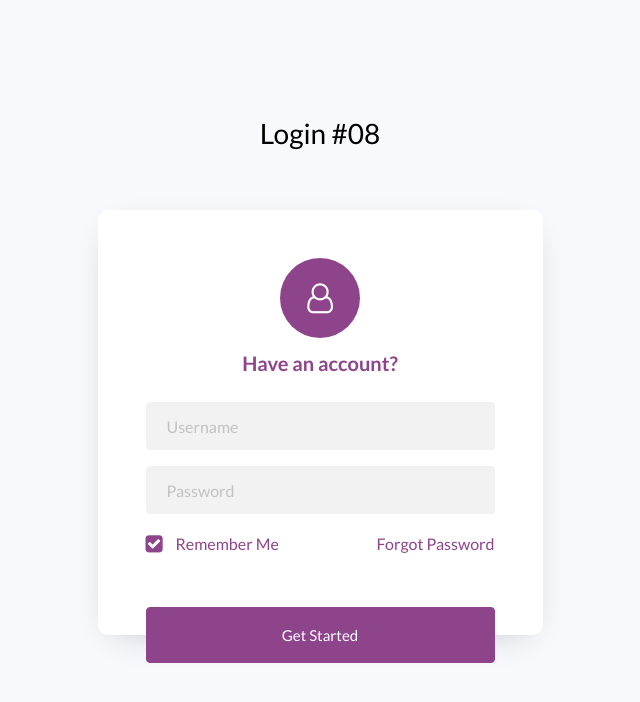
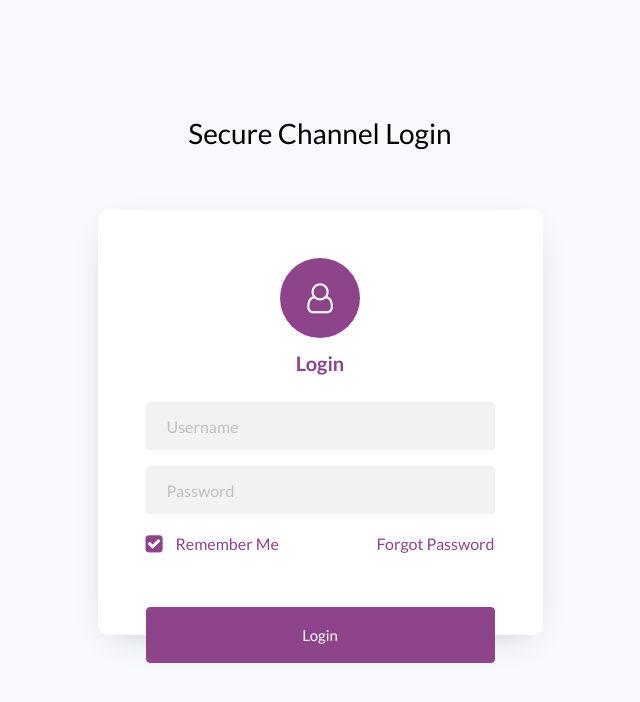
Before and after one commit to shachardron/secapp, a plain HTML site: page index.html in a window 1280 px wide. Shown: the whole page, without its empty margins (320-960 px from the left). Drawn offline with Linux system fonts and the light colour scheme.

Commit message:
text on login

```diff
--- a/index.html
+++ b/index.html
@@ -17,7 +17,7 @@
 		<div class="container">
 			<div class="row justify-content-center">
 				<div class="col-md-6 text-center mb-5">
-					<h2 class="heading-section">Login #08</h2>
+					<h2 class="heading-section">Secure Channel Login</h2>
 				</div>
 			</div>
 			<div class="row justify-content-center">
@@ -26,7 +26,7 @@
 		      	<div class="icon d-flex align-items-center justify-content-center">
 		      		<span class="fa fa-user-o"></span>
 		      	</div>
-		      	<h3 class="text-center mb-4">Have an account?</h3>
+		      	<h3 class="text-center mb-4">Login</h3>
 						<form action="#" class="login-form">
 		      		<div class="form-group">
 		      			<input type="text" class="form-control rounded-left" placeholder="Username" required>
@@ -46,7 +46,7 @@
 								</div>
 	            </div>
 	            <div class="form-group">
-	            	<button type="submit" class="btn btn-primary rounded submit p-3 px-5">Get Started</button>
+	            	<button type="submit" class="btn btn-primary rounded submit p-3 px-5">Login</button>
 	            </div>
 	          </form>
 	        </div>
```
